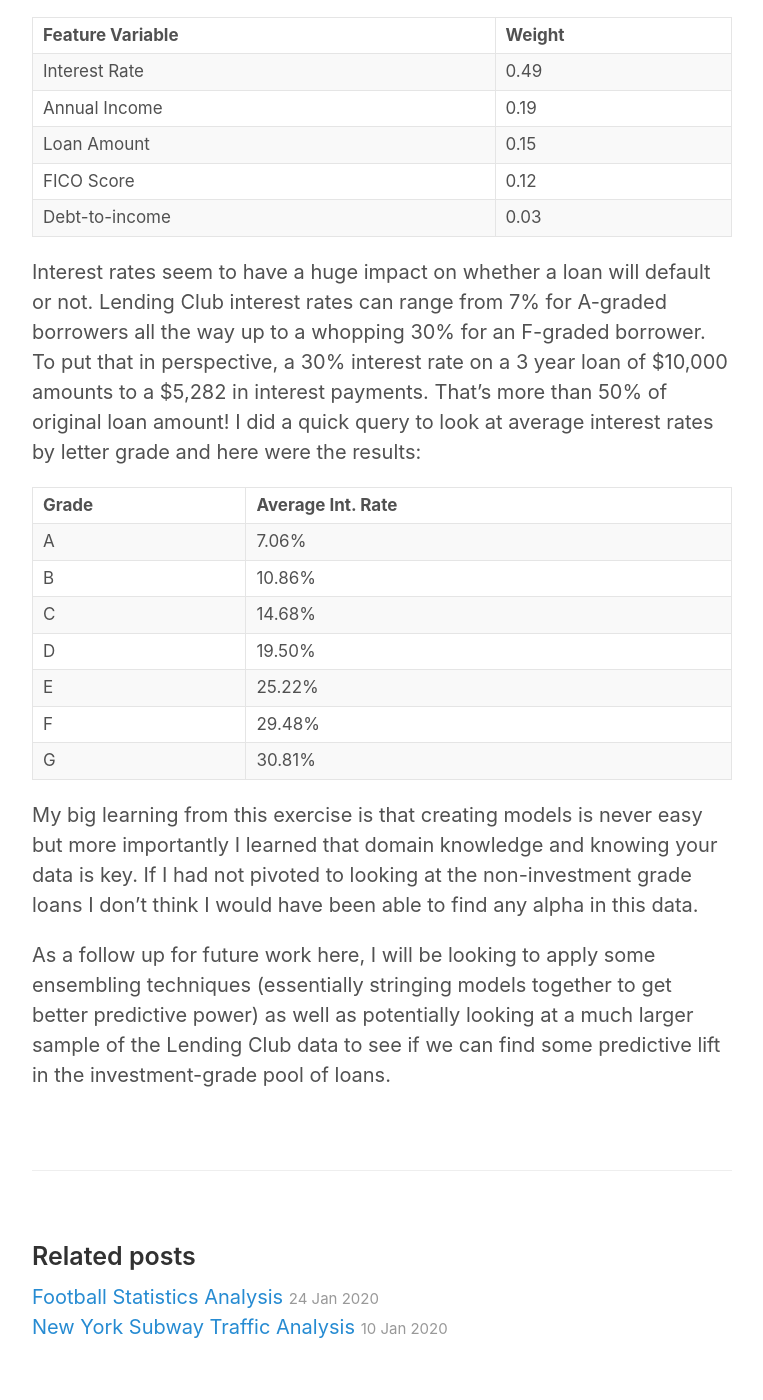
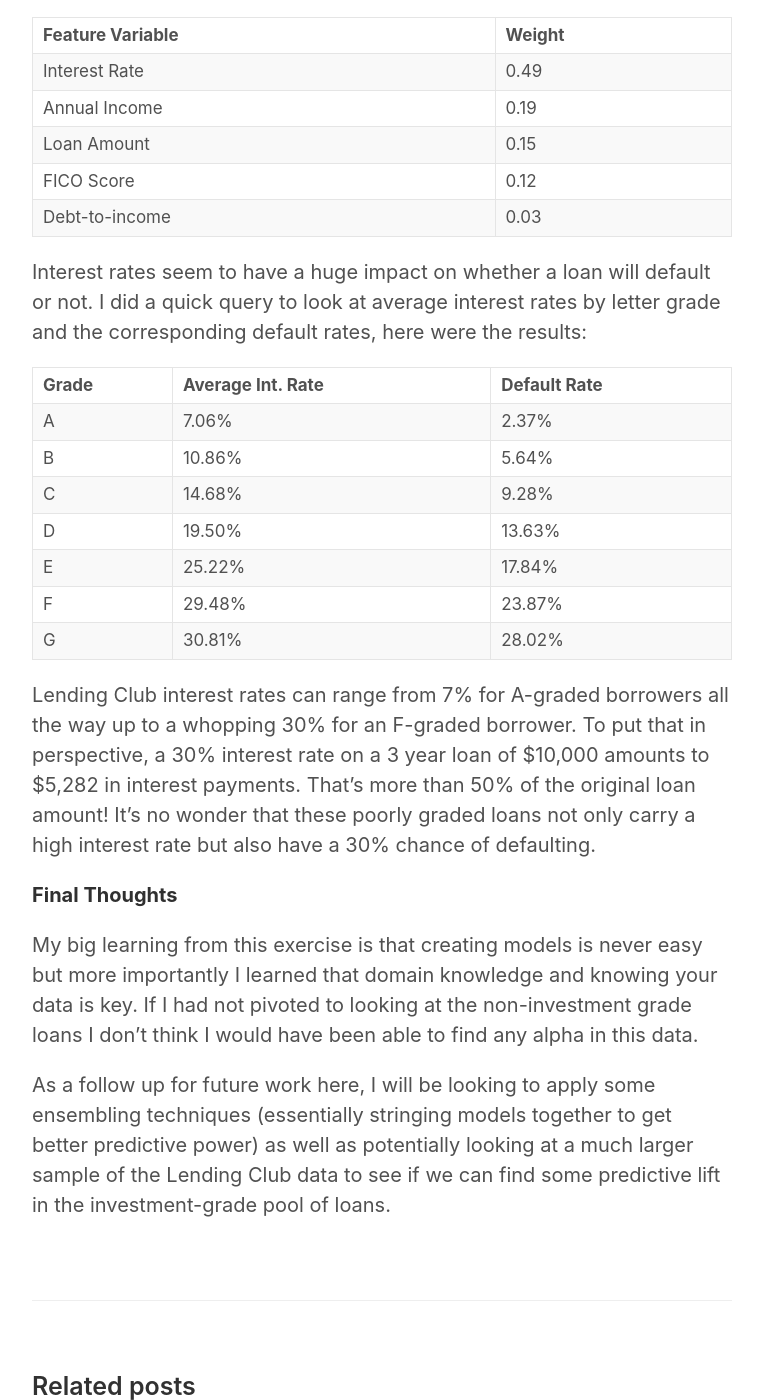
Before and after one commit to skhan-tech/skhan-tech.github.io, a Jekyll site: the page built from _posts/2020-02-16-Lending-Club-Loan-Analysis.md, in a window 1280 px wide and 1400 px high, scrolled down 11405 px. Shown: the whole window, without its empty margins (258-1021 px from the left). Built offline with Jekyll 4.4.1, drawn with Linux system fonts in a browser that asks for light colours; our own code applies the rules of GitHub Pages for plain Markdown files; some of the changed text lies outside the part shown.

Commit message:
Update 2020-02-16-Lending-Club-Loan-Analysis.md

```diff
--- a/_posts/2020-02-16-Lending-Club-Loan-Analysis.md
+++ b/_posts/2020-02-16-Lending-Club-Loan-Analysis.md
@@ -58,10 +58,10 @@ Our default rate almost triples when we remove current loans. The next logical v
 | Grade | Default Rate |
 | ----- |---------|
 | A     | 2.37%   |
-| B     | 5.6%    |
+| B     | 5.64%    |
 | C     | 9.28%   |
 | D     | 13.63%  |
-| E     | 18.84%  |
+| E     | 17.84%  |
 | F     | 23.87%  |
 | G     | 28.02%  |
 
@@ -163,18 +163,21 @@ So what were the main features that influenced our outcome variable the most? Th
 |FICO Score      | 0.12     |
 |Debt-to-income  | 0.03     |
 
-Interest rates seem to have a huge impact on whether a loan will default or not. Lending Club interest rates can range from 7% for A-graded borrowers all the way up to a whopping 30% for an F-graded borrower. To put that in perspective, a 30% interest rate on a 3 year loan of $10,000 amounts to a $5,282 in interest payments. That's more than 50% of original loan amount! I did a quick query to look at average interest rates by letter grade and here were the results:
+Interest rates seem to have a huge impact on whether a loan will default or not. I did a quick query to look at average interest rates by letter grade and the corresponding default rates, here were the results:
 
-| Grade | Average Int. Rate |
-|----|----------|
-|A   | 7.06%    |
-|B   | 10.86%   |
-|C   | 14.68%   |
-|D   | 19.50%   |
-|E   | 25.22%   |
-|F   | 29.48%   |
-|G   | 30.81%   |
+| Grade | Average Int. Rate | Default Rate |
+|-------|-------------------|--------------|
+|A   | 7.06%    | 2.37%  |
+|B   | 10.86%   | 5.64%  |
+|C   | 14.68%   | 9.28%  |
+|D   | 19.50%   | 13.63% |
+|E   | 25.22%   | 17.84% |
+|F   | 29.48%   | 23.87% |
+|G   | 30.81%   | 28.02% |
 
+Lending Club interest rates can range from 7% for A-graded borrowers all the way up to a whopping 30% for an F-graded borrower. To put that in perspective, a 30% interest rate on a 3 year loan of $10,000 amounts to $5,282 in interest payments. That's more than 50% of the original loan amount! It's no wonder that these poorly graded loans not only carry a high interest rate but also have a 30% chance of defaulting.
+
+**Final Thoughts**
 
 My big learning from this exercise is that creating models is never easy but more importantly I learned that domain knowledge and knowing your data is key. If I had not pivoted to looking at the non-investment grade loans I don't think I would have been able to find any alpha in this data.
 
```
